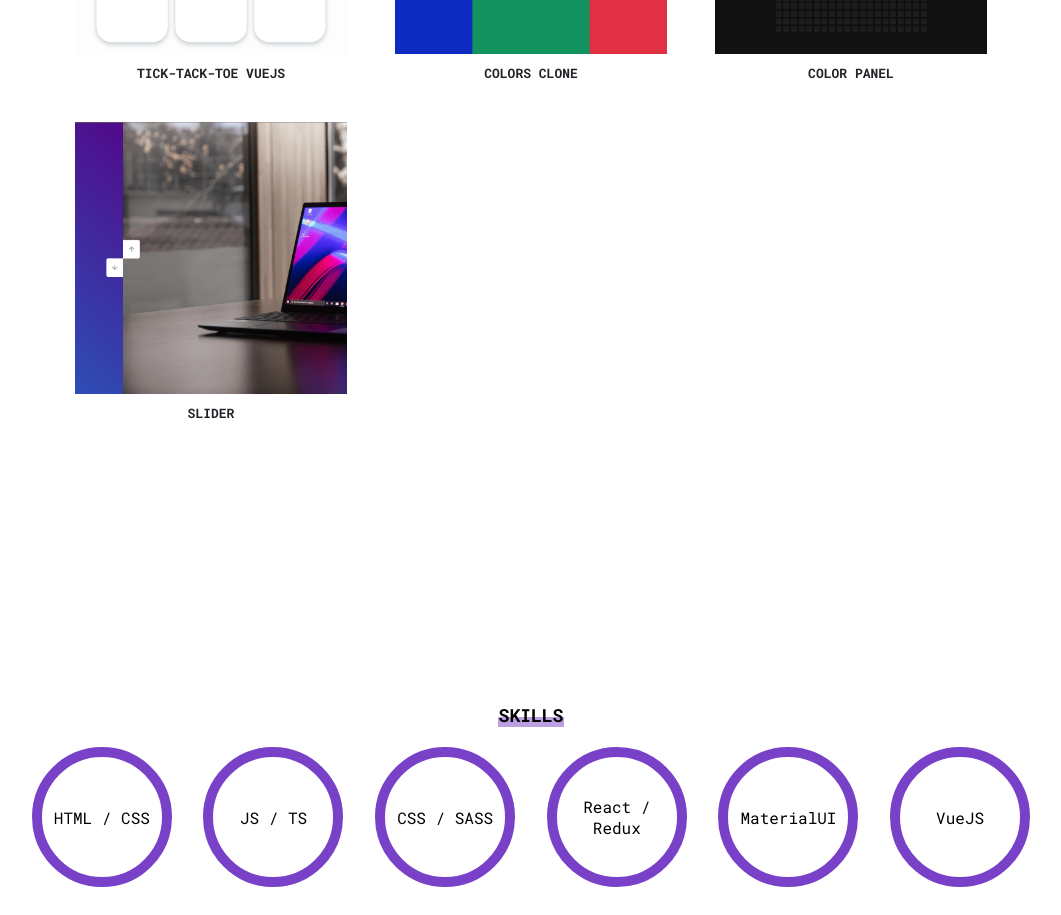
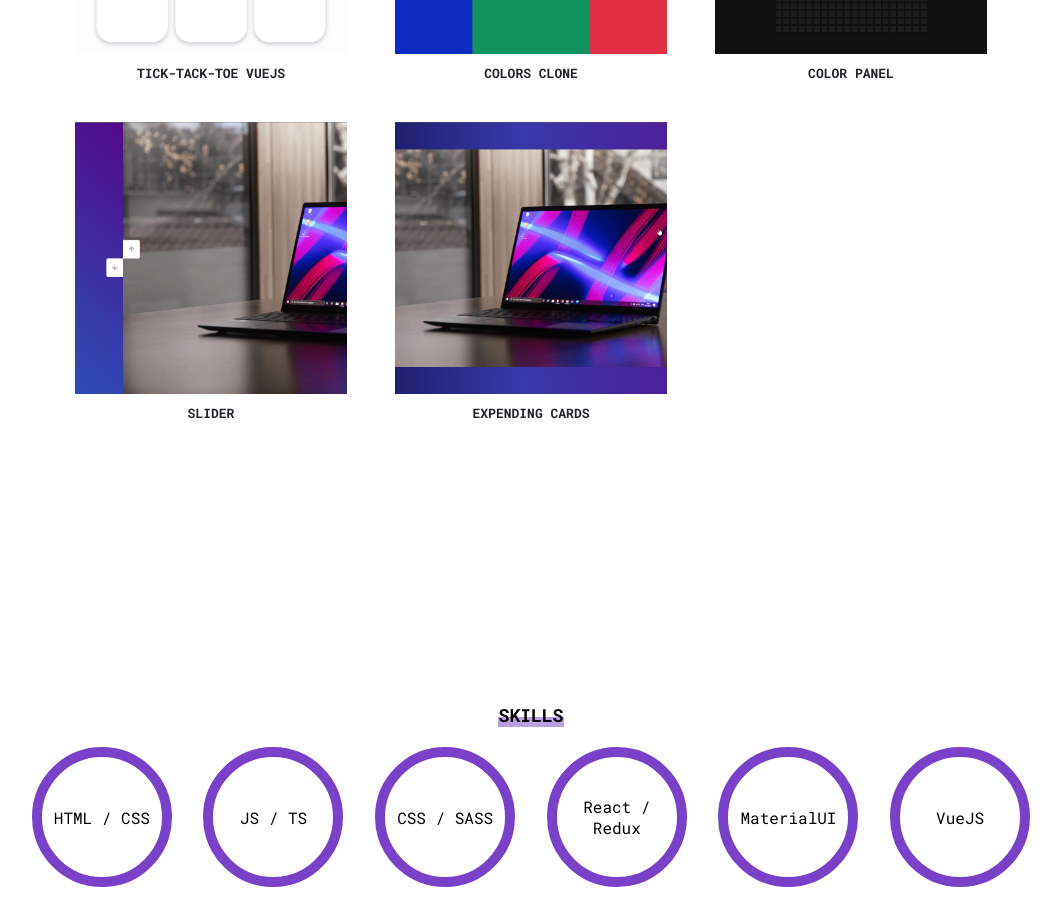
Before and after one commit to UladzislauPapliouka/Portfolio, a React (Create React App) app: page / in a window 1280 px wide. Shown: the part 2720-3635 px from the top of the page, without its empty margins (109-1170 px from the left). Built offline with nearby package versions, Linux system fonts and the light colour scheme.

Commit message:
Added expanding cards

```diff
--- a/src/Components/WorkExamplesBlock.tsx
+++ b/src/Components/WorkExamplesBlock.tsx
@@ -6,6 +6,7 @@ import tickTackToe from "../assets/PHOTOS/tic-tac-toe.png";
 import colorsClone from "../assets/PHOTOS/colors.png"
 import colorsPanel from "../assets/PHOTOS/colorPanel.png"
 import Slider from "../assets/PHOTOS/slider.png"
+import ExpandingCards from "../assets/PHOTOS/expandingsCard.png"
 
 
 export const WorkExamplesBlock: FC = () => {
@@ -17,6 +18,7 @@ export const WorkExamplesBlock: FC = () => {
         <Work title={"Colors Clone"} src={colorsClone} link={"https://uladzislaupapliouka.github.io/color-clone/"}/>
         <Work title={"Color Panel"} src={colorsPanel} link={"https://uladzislaupapliouka.github.io/color-board/"}/>
         <Work title={"Slider"} src={Slider} link={"https://uladzislaupapliouka.github.io/slider/"}/>
+        <Work title={"Expending Cards"} src={ExpandingCards} link={"https://uladzislaupapliouka.github.io/expanding-cards/"}/>
       </div>
     </Container>
   );
```
Also changed, not shown: src/assets/PHOTOS/expandingsCard.png (renamed from src/assets/PHOTOS/expandingsCard.jpg).
